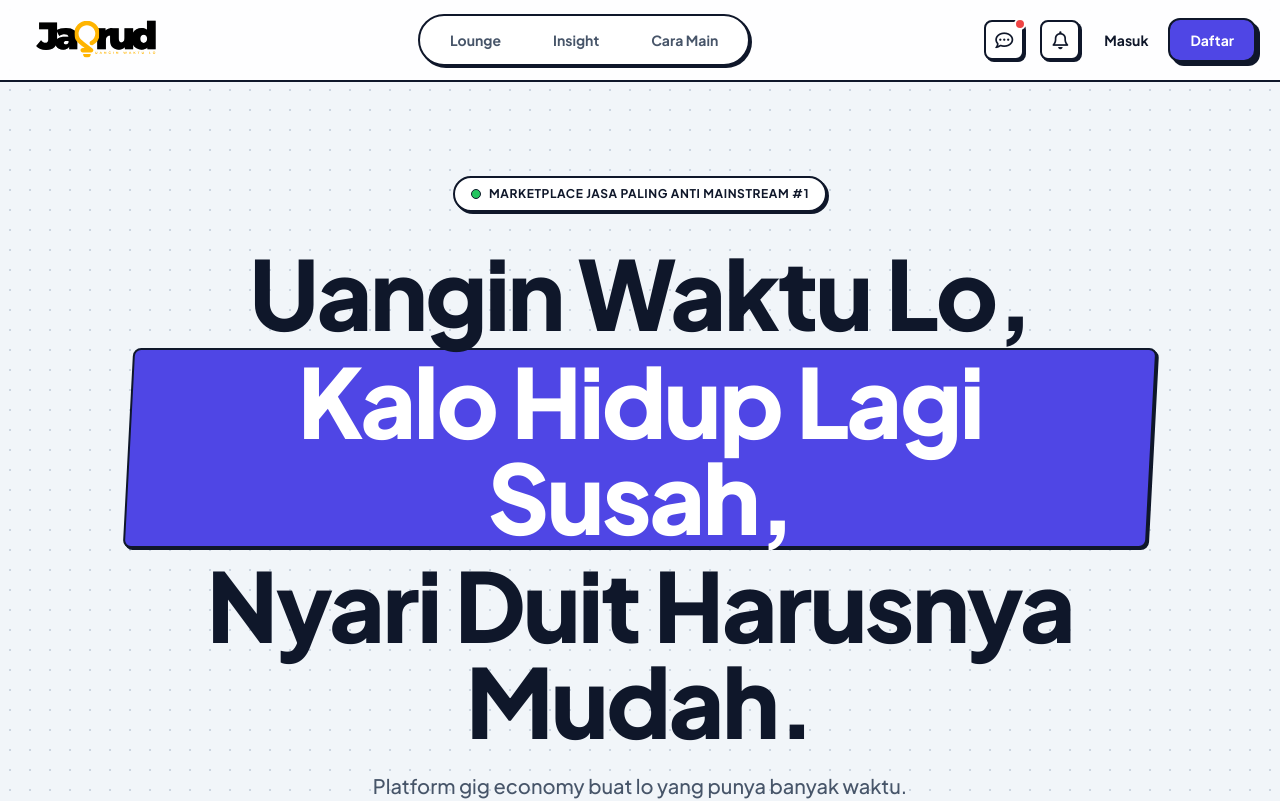
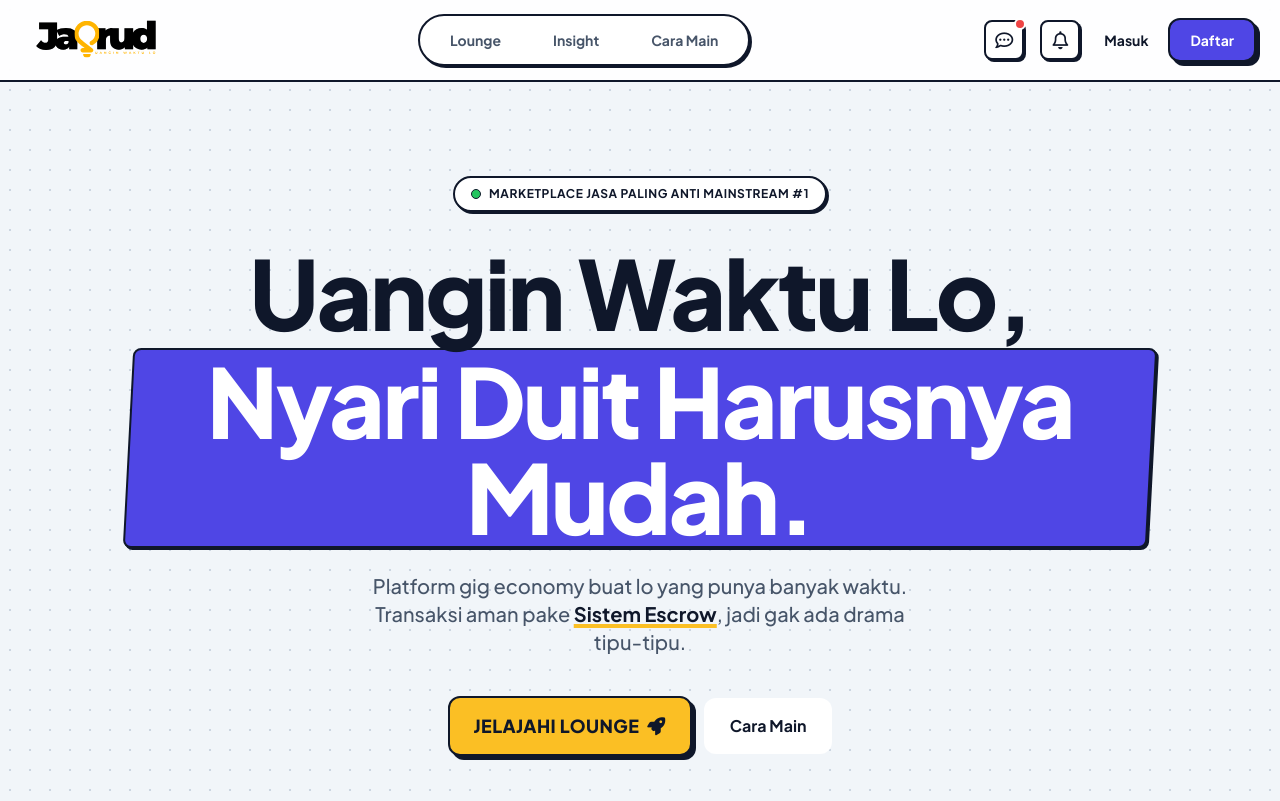
Before and after one commit to jasurddev/jasurd-official, a Next.js app: page / in a window 1280 px wide. Shown: the top 801 px of the page. Built offline with nearby package versions, Linux system fonts and the light colour scheme.

Commit message:
Update Hero Text Display

```diff
--- a/app/layout.tsx
+++ b/app/layout.tsx
@@ -24,7 +24,7 @@ export const metadata: Metadata = {
  metadataBase: new URL('https://jasurd.com'),
 
   title: "JASURD | Marketplace Jasa Unik & Anti Mainstream Indonesia",
-  description: "Uangin waktu lu, Nyari Duit Harusnya Mudah. Marketplace jasa paling unik, aman (Escrow), dan anti mainstream di Indonesia.",
+  description: "Uangin waktu lu, Kalo Hidup Lagi Susah, Nyari Duit Harusnya Mudah. Marketplace jasa paling unik, aman (Escrow), dan anti mainstream di Indonesia.",
   manifest: "/manifest.json",
   openGraph: {
     title: "JASURD | Marketplace Jasa Unik",
--- a/components/home/HeroSection.tsx
+++ b/components/home/HeroSection.tsx
@@ -39,11 +39,7 @@ const HeroSection = () => {
           Uangin Waktu Lo, <br className="hidden md:block" />
           <span className="relative inline-block text-white mt-1 px-2 py-0.5 md:mt-2 md:px-3 md:py-1">
             <span className="absolute inset-0 bg-primary skew-x-[-3deg] border-2 border-slate-900 shadow-hard-sm -z-10 rounded-lg"></span>
-            <span className="relative z-10">Kalo Hidup Lagi Susah,</span>
-          </span>
-          <br className="hidden md:block" />
-          <span className="relative inline-block text-slate-900 mt-1 md:mt-2">
-             Nyari Duit Harusnya Mudah.
+            <span className="relative z-10">Nyari Duit Harusnya Mudah.</span>
           </span>
         </motion.h1>
 
```
